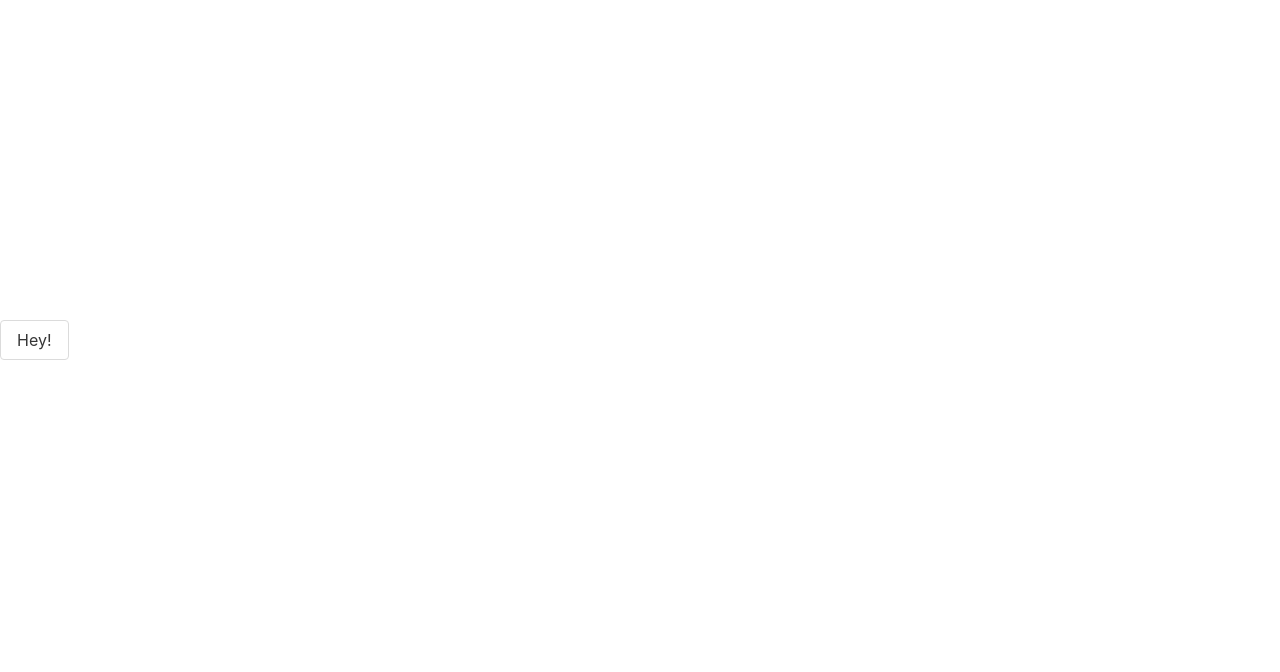
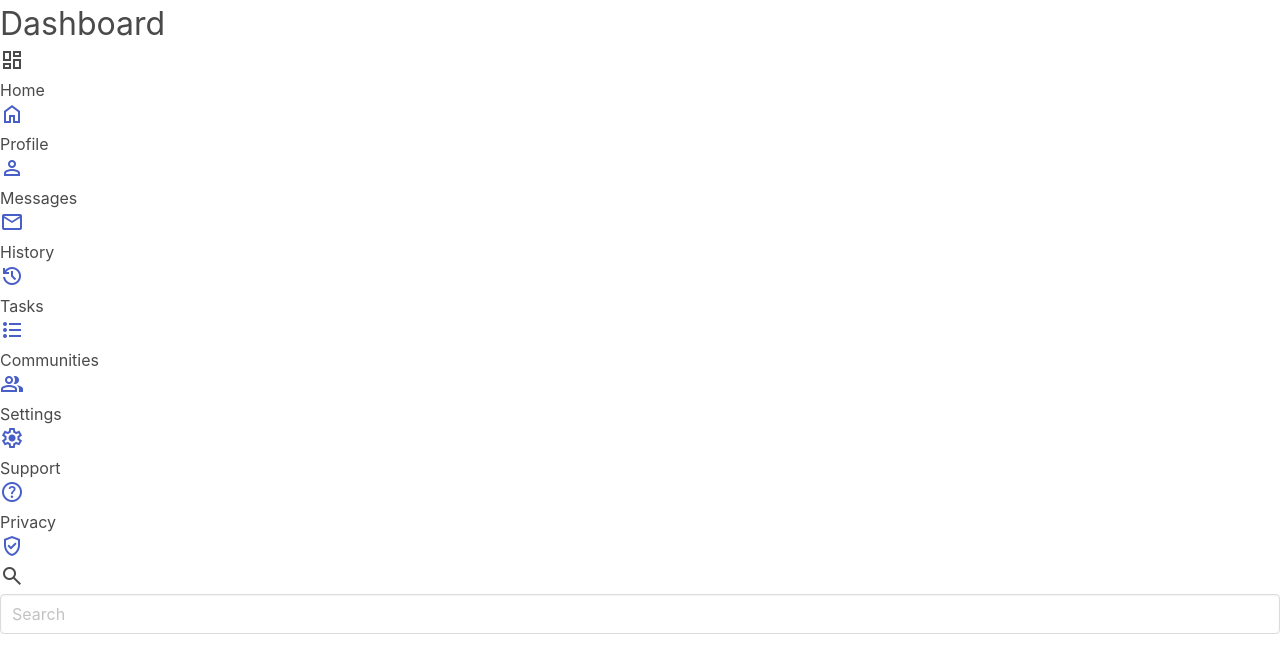
Before and after one commit to anshvijay28/AdminDashboard, a plain HTML site: page index.html in a window 1280 px wide. Drawn offline with nearby package versions, Linux system fonts and the light colour scheme.

Commit message:
added anchor tags to icons to make them clickable

```diff
--- a/index.html
+++ b/index.html
@@ -5,11 +5,62 @@
     <meta http-equiv="X-UA-Compatible" content="IE=edge">
     <meta name="viewport" content="width=device-width, initial-scale=1.0">
     <title>Admin Dashboard</title>
+    <link rel="preconnect" href="https://fonts.googleapis.com">
+    <link rel="preconnect" href="https://fonts.gstatic.com" crossorigin>
+    <link href="https://fonts.googleapis.com/css2?family=Nunito:wght@300;400;600;700&family=Roboto:wght@100;300;400;500;700&display=swap" rel="stylesheet">
     <link rel="stylesheet" href = "styles.css">
     <link rel="stylesheet" href="https://cdn.jsdelivr.net/npm/bulma@0.9.4/css/bulma.min.css">
+    <link rel="stylesheet" href="https://fonts.googleapis.com/css2?family=Material+Symbols+Outlined:opsz,wght,FILL,GRAD@20..48,100..700,0..1,-50..200" />
     <script src = "index.js" defer></script>
 </head>
-<body>
-    <button class = "button">Hey!</button>
-</body>
+    <body>
+        <div class = "sidebar">
+            <div class="holder dashboard-holder">
+                <div class = "dashboard-option is-size-3" id = "dashboard-text">Dashboard</div>
+                <span class="material-symbols-outlined dashboardIcon">dashboard</span>
+            </div>
+            <div class="holder">
+                <div class = "dashboard-option">Home</div>
+                <a href="https://www.youtube.com/" class = "icon"><span class="material-symbols-outlined">home</span></a>
+            </div>
+            <div class="holder">
+                <div class = "dashboard-option">Profile</div>
+                <a href="" class="icon"><span class="material-symbols-outlined">person</span></a>
+            </div>
+            <div class="holder">
+                <div class = "dashboard-option">Messages</div>
+                <a href="" class="icon"><span class="material-symbols-outlined">mail</span></a>
+            </div>
+            <div class="holder">
+                <div class = "dashboard-option">History</div>
+                <a href="" class="icon"><span class="material-symbols-outlined">history</span></a>
+            </div>
+            <div class="holder">
+                <div class = "dashboard-option">Tasks</div>
+                <a href="" class="icon"><span class="material-symbols-outlined">format_list_bulleted</span></a>
+            </div>
+            <div class="holder" id = "communities">
+                <div class = "dashboard-option">Communities</div>
+                <a href="" class="icon"><span class="material-symbols-outlined">group</span></a>
+            </div>
+            <div class="holder">
+                <div class = "dashboard-option">Settings</div>
+                <a href="" class="icon"><span class="material-symbols-outlined">settings</span></a>
+            </div>
+            <div class="holder">
+                <div class = "dashboard-option">Support</div>
+                <a href="" class="icon"><span class="material-symbols-outlined">help</span></a>
+            </div>
+            <div class="holder">
+                <div class = "dashboard-option">Privacy</div>
+                <a href="" class="icon"><span class="material-symbols-outlined">verified_user</span></a>
+            </div>
+        </div>
+        <div class = "searchbar-area">
+            <span class="material-symbols-outlined" id = "searchIcon">search</span>
+            <input class="input searchbar" type="text" placeholder="Search">
+        </div>
+        <div class = "user-greeting"></div>
+        <div class = "content"></div>
+    </body>
 </html>
```
